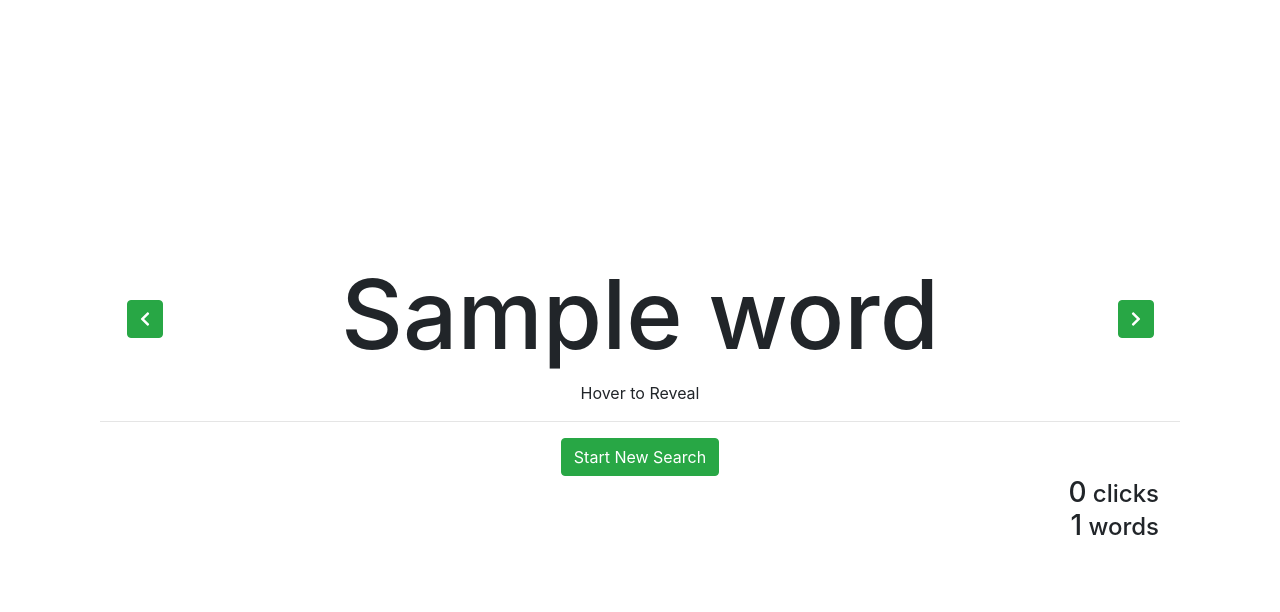
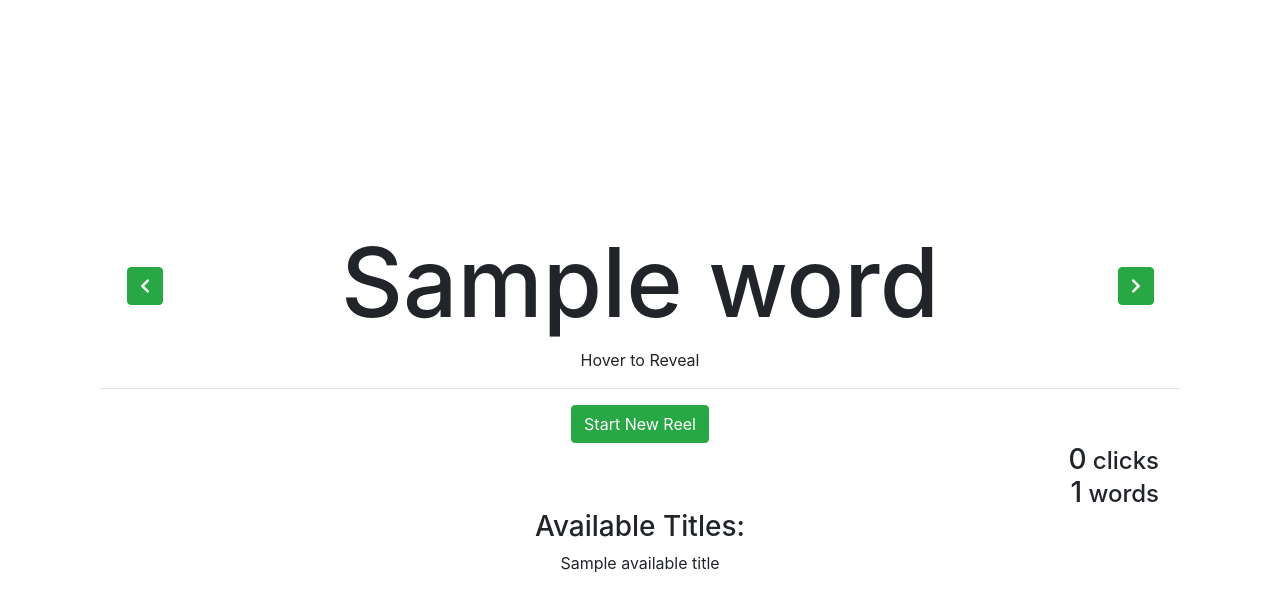
Before and after one commit to zbatscha/yad-byad, a Flask app: template app/templates/index.html in a window 1280 px wide. Shown: the top 612 px of the page. Run offline with Flask 2, Linux system fonts and the light colour scheme; the template is opened without the code that fills it: most values are stand-ins (such as "Sample title", 1, 10 or a date in 2020); parts of the project's set-up code (start-up, migrations or seed data) failed here and were passed over; some libraries are stand-ins or nearby versions.

Commit message:
show available titles

```diff
--- a/app/routes.py
+++ b/app/routes.py
@@ -28,8 +28,9 @@
 def index():
 
     fileId, wordId, word, hideLeft, hideRight = _startSearch()
+    availableTitles = [text['title'] for text in availableTexts]
 
-    response =  make_response(render_template('index.html', wordId=wordId, word=word, fileId=fileId, hideLeft=hideLeft, hideRight=hideRight))
+    response =  make_response(render_template('index.html', wordId=wordId, word=word, fileId=fileId, hideLeft=hideLeft, hideRight=hideRight, availableTitles=availableTitles))
     return response
 
 
--- a/app/templates/index.html
+++ b/app/templates/index.html
@@ -51,7 +51,7 @@
             <hr>
             <div class="row">
                 <div class="col-12">
-                  <button type="button" id="start" name="start" class="btn btn-success" onclick="window.location.reload()">Start New Search</button>
+                  <button type="button" id="start" name="start" class="btn btn-success" onclick="window.location.reload()">Start New Reel</button>
                 </div>
             </div>
             <div class="row ml-1">
@@ -64,6 +64,10 @@
                       <h3 id='wordCount' style="display:inline;">1</h3><h4 style="display:inline; padding-right: 20px;"> words</h4>
                   </div>
             </div>
+            <h3>Available Titles:</h3>
+            {% for title in availableTitles %}
+            <span>{{ title }}</span><br>
+            {% endfor %}
         </div>
       </div>
 
```
